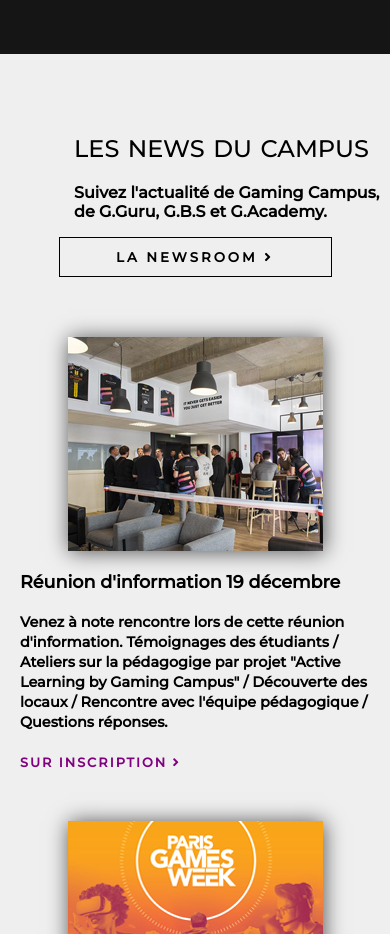
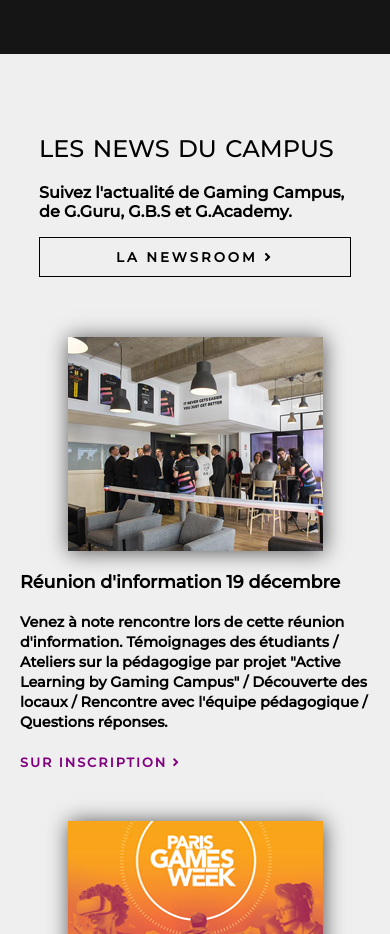
Before and after one commit to Neppw/Gaming-Campus, a plain HTML site: page index.html in a window 390 px wide. Shown: the part 1865-2799 px from the top of the page. Drawn offline with Linux system fonts and the light colour scheme.

Commit message:
Add files via upload

```diff
--- a/style.css
+++ b/style.css
@@ -430,7 +430,7 @@ footer li {
   }
 }
 
-@media screen and (min-width: 350px) and (max-width: 810px) {
+@media screen and (min-width: 320px) and (max-width: 810px) {
   body {
     overflow-x: hidden;
     width: 100%;
@@ -486,6 +486,12 @@ footer li {
     display: block;
   }
 
+  .header-news .left-part {
+    display: block;
+    margin: 0 auto;
+    width: 80%;
+  }
+
   .header-news .right-part {
     margin: 0 auto;
   }
@@ -493,7 +499,7 @@ footer li {
   .header-news .right-part button {
     display: block;
     margin: 0 auto;
-    width: 70%;
+    width: 80%;
   }
 
   .main-news-container {
```
